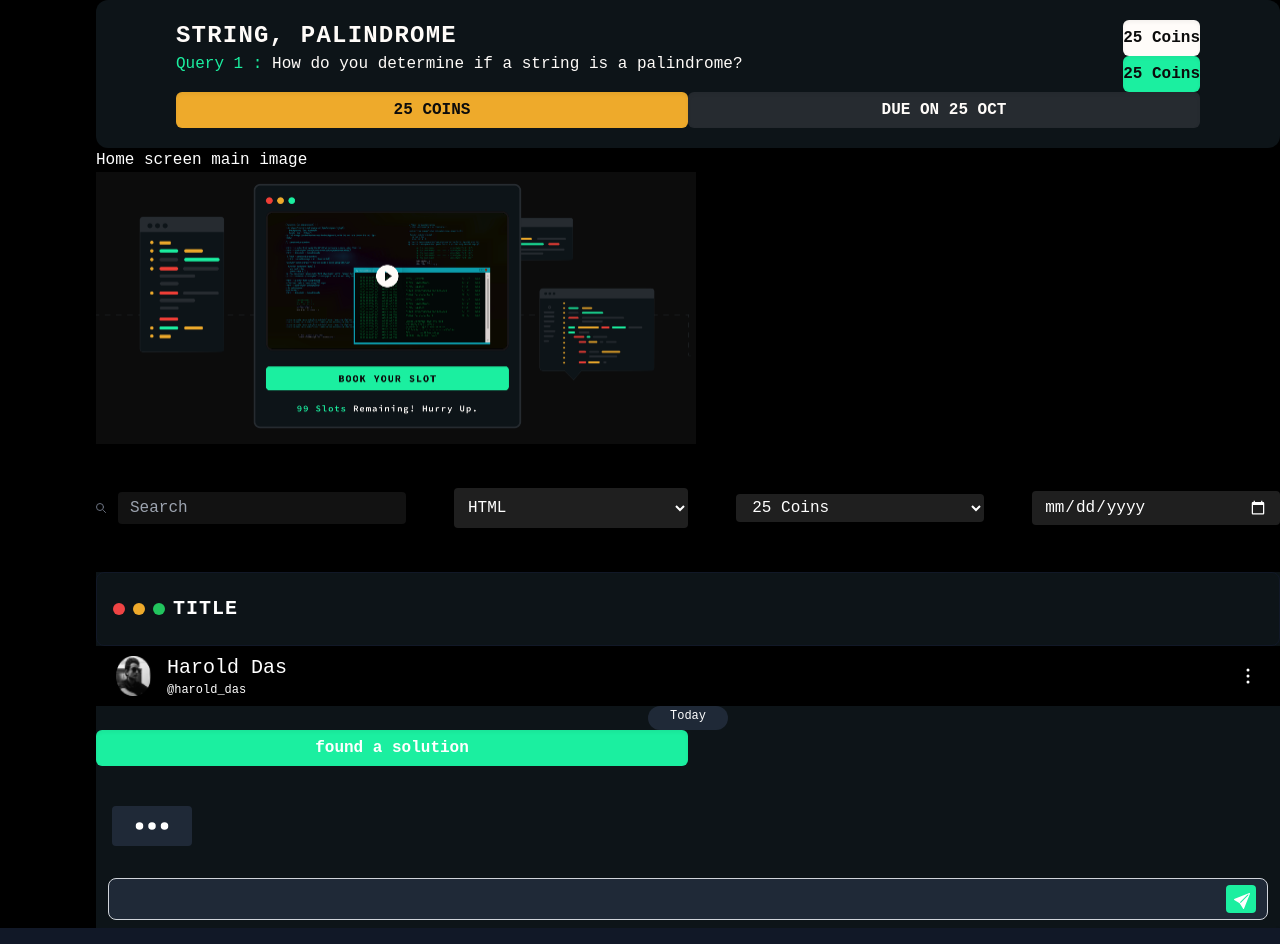
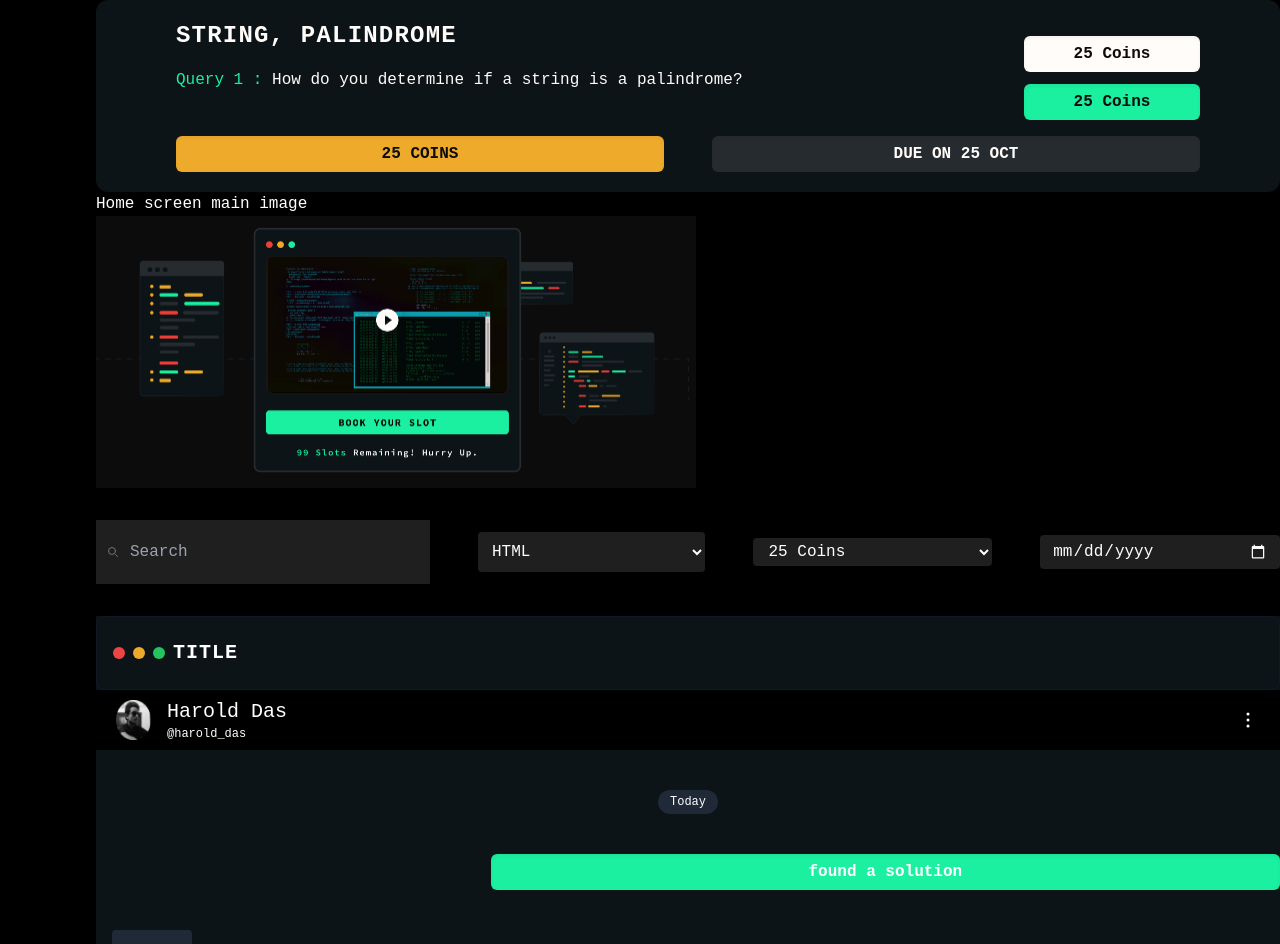
Before and after one commit to DareDevilStudios/notime-solve-x, a Next.js app: page /componentsDisplay in a window 1280 px wide. Shown: the part 259-1203 px from the top of the page. Built offline with nearby package versions, Linux system fonts and the light colour scheme.

Commit message:
some design changes made

```diff
--- a/src/common/UI/SolveQuestion/SolveQuestion.jsx
+++ b/src/common/UI/SolveQuestion/SolveQuestion.jsx
@@ -5,16 +5,15 @@ import React from 'react'
 const SolveQuestion = () => {
   return (
     <>
-      <div className="px-24 flex flex-col gap-4">
+      <div className="px-24 flex flex-col gap-4 my-10">
         <h1 className='text-3xl font-black'>Solve Coding <span className='text-green-600' >Queries</span> </h1>
         <p>
           Lorem ipsum dolor sit amet consectetur adipisicing elit. Tempora fuga quasi temporibus distinctio corporis quae.
         </p>
         <Filter_questions/>
-        <div className="flex flex-col gap-5">
+        <div className="flex flex-col gap-5 my-7">
 
-          <QuestionBox
-          />
+          <QuestionBox/>
           <QuestionBox/>
           <QuestionBox/>
           <QuestionBox/>
--- a/src/common/UI/SolveQuestion/individual_questions/individual.jsx
+++ b/src/common/UI/SolveQuestion/individual_questions/individual.jsx
@@ -1,11 +1,12 @@
 import Chat_box from "@/common/components/Chat_box";
 import Common_Button from "@/common/components/Common_Button";
+import Disclaimer from "@/common/components/Disclaimer";
 import Image from "next/image";
 import React from "react";
 
 const Individual = () => {
   return (
-    <>
+    <div className="flex flex-col">
       <div className="bg-black flex flex-row">
         <div className="flex flex-col w-1/2 p-8 justify-between">
           <div className="flex flex-col">
@@ -48,11 +49,12 @@ const Individual = () => {
             </div>
           </div>
         </div>
-        <div className="w-1/2">
+        <div className="w-1/2 h-80">
           <Chat_box />
         </div>
       </div>
-    </>
+      <Disclaimer/>
+    </div>
   );
 };
 
--- a/src/common/components/Chat_box.jsx
+++ b/src/common/components/Chat_box.jsx
@@ -9,7 +9,7 @@ import DotHeading from "./DotHeading";
 const Chat_box = () => {
   return (
     <>
-      <div className="bg-[#0D1418] w-full gap-4 ">
+      <div className="bg-[#0D1418] w-full gap-4">
         <div className="">
           <DotHeading />
         </div>
@@ -45,11 +45,13 @@ const Chat_box = () => {
             </svg>
           </div>
         </div>
-        <div className="h-full">
-          <div className="w-[5rem] h-[1.5rem] bg-gray-800 rounded-xl text-white mx-auto my-auto pt-0.5 text-center text-xs ">
-            Today
+        <div className="h-full flex flex-col justify-between">
+          <div className="flex justify-center my-10">
+            <h1 className="w-max text-white text-center text-xs bg-gray-800 px-3 py-1 rounded-xl">
+              Today
+            </h1>
           </div>
-          <div className="flex justify-end w-1/2">
+          <div className="w-4/6 self-end">
             <Common_Button children="found a solution" colour="bg-[#1BEFA0]" />
           </div>
           <div className="w-[5rem] h-[2.5rem] mb-[1.5rem] bg-gray-800 rounded ml-[1rem] mt-[2.5rem]">
--- /dev/null
+++ b/src/common/components/Disclaimer.jsx
@@ -0,0 +1,14 @@
+import React from 'react'
+
+const Disclaimer = () => {
+  return (
+    <div className='p-8 flex flex-col gap-3'>
+        <h1 className='font-bold'>Disclaimer for Solvers : </h1>
+        <p className='text-gray-500'>
+            Lorem ipsum, dolor sit amet consectetur adipisicing elit. Sed non aperiam obcaecati numquam nihil hic maiores! Aperiam voluptate totam necessitatibus mollitia corporis magni iusto in!
+        </p>
+    </div>
+  )
+}
+
+export default Disclaimer
--- a/src/common/components/Filter_questions.jsx
+++ b/src/common/components/Filter_questions.jsx
@@ -5,7 +5,7 @@ const Filter_questions = () => {
   return (
     <div className="bg-black h-[4rem] my-8">
       <form className="w-full h-full flex items-center gap-12 justify-center">
-          <div class="flex h-full items-center justify-center gap-3  pointer-events-none">
+        <div class="flex h-full items-center justify-center gap-x-3  pointer-events-none bg-white bg-opacity-[12%] px-3 py-1">
           <svg
             class="w-2.5 h-4 text-gray-500"
             aria-hidden="true"
@@ -25,7 +25,7 @@ const Filter_questions = () => {
           <input
             type="search"
             id="default-search"
-              class="w-[18rem] px-3 py-1    bg-white   bg-opacity-[7%] rounded "
+            class="w-[18rem] rounded bg-transparent"
             placeholder="Search"
           />
         </div>
--- a/src/common/components/Question_box.jsx
+++ b/src/common/components/Question_box.jsx
@@ -7,19 +7,19 @@ const QuestionBox = () => {
   return (
     <div className="px-20 py-5 rounded-[12px] bg-[#0D1418]">
       <div className='flex flex-row justify-between'>
-        <div>
+        <div className='flex flex-col gap-4'>
           <h2 className='font-code text-2xl font-semibold tracking-[0.05em] text-left text-[#FFFCF9]'>
             STRING, PALINDROME
           </h2>
           <p><span className='text-[#1BEFA0]  pt-8'>Query 1 :</span> <span className='text-[#FFFCF9]'>How do you determine if a string is a palindrome? </span></p>
         </div>
 
-        <div className='flex flex-col'>
+        <div className='flex flex-col w-44 gap-3 my-4'>
           <Common_Button textcolour="text-[#0C0C0C]" colour={"bg-[#FFFCF9]"} children={"25 Coins"} />
           <Common_Button textcolour="text-[#0C0C0C]" colour={"bg-[#1BEFA0]"} children={"25 Coins"}/>
         </div>
       </div>
-      <div className='flex flex-row'>
+      <div className='flex flex-row gap-12'>
         <Common_Button textcolour="text-[#0C0C0C]" colour={"bg-[#EEAA2B]"} children={"25 COINS"} />
 
         <Common_Button textcolour="text-[#FFFCF9]" colour={"bg-[#262B30]"} children={"DUE ON 25 OCT"}  />
```
Lines whose indentation alone changed are shown as unchanged.
